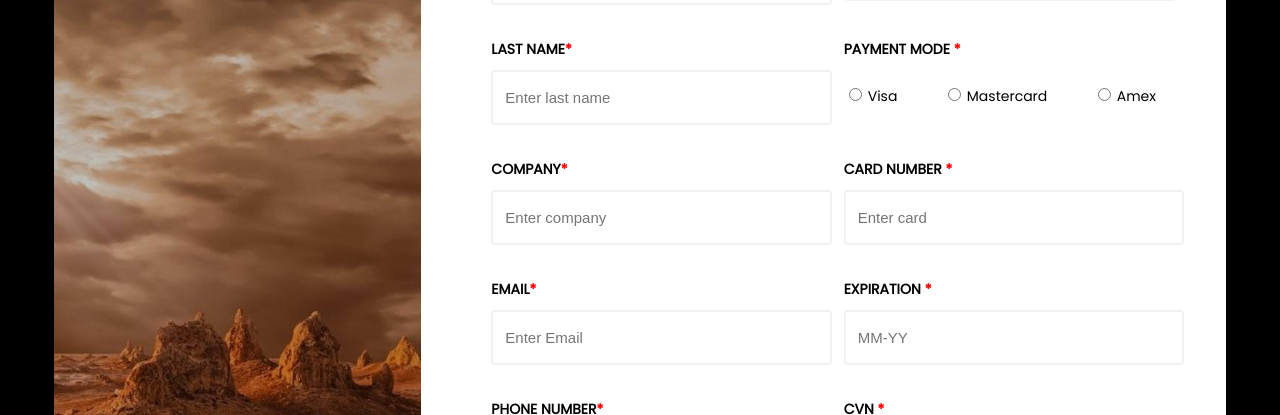
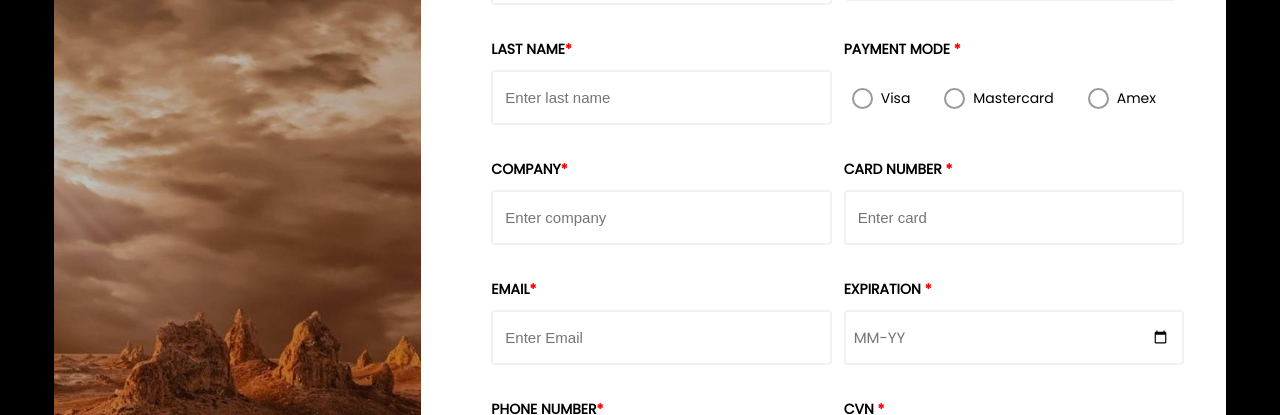
Before and after one commit to hai57/contact-form, a React (Create React App) app: page / in a window 1280 px wide. Shown: the part 181-596 px from the top of the page. Built offline with nearby package versions, Linux system fonts and the light colour scheme.

Commit message:
custom radio and datepicker

```diff
--- a/package.json
+++ b/package.json
@@ -7,7 +7,9 @@
     "@testing-library/jest-dom": "^5.16.5",
     "@testing-library/react": "^13.4.0",
     "@testing-library/user-event": "^13.5.0",
+    "flatpickr": "^4.6.13",
     "react": "^18.2.0",
+    "react-datepicker": "^4.10.0",
     "react-dom": "^18.2.0",
     "react-scripts": "^5.0.1",
     "web-vitals": "^2.1.4"
--- a/src/components/form.jsx
+++ b/src/components/form.jsx
@@ -1,7 +1,8 @@
-import React, {   useState } from "react";
+import React, { useState } from "react";
 import { v4 as uuidv4 } from "uuid";
 
 import Slider from "./slider";
+import Radio from "./radio";
 
 const dataDefault = {
   fName: "",
@@ -26,11 +27,19 @@ const Forms = () => {
 
   const [forms,setForms] = useState([]);
 
+  const formatDate = (input) => {
+    var datePart = input.split("-");
+    var first = "MM-YY";
+    if(input === "" ){
+      return first;
+    }else {
+      return  datePart[1]+ "-" +datePart[0].substring(2);
+    }
+  };
+
   const [data, setData] = useState(dataDefault);
 
   const [errForm, setErrForm] = useState({});
-
-
 
   const onHandleReset = () => {
     setData(dataDefault);
@@ -41,9 +50,8 @@ const Forms = () => {
   const onHandleSubmitError = () => {
     let err = { ...errForm };
     let regex = /^[\w-]+@([\w-]+\.)+[\w-]{2,4}$/g;
-    let  cardDate= data.expiration.split('-');
+    let cardDate= data.expiration.split('-');
     let date = new Date();
-    let currentDate = (date.getFullYear() / 100) | 0 + '';
 
     if (data.fName === "") {
       err.fName = "First name required!";
@@ -93,11 +101,7 @@ const Forms = () => {
     }
     if (data.expiration === "") {
       err.expiration = "Expiration mode required!";
-    } else  if (!/\d\d-\d\d/.test(data.expiration)) {
-      err.expiration = "Expiry date format must be MM-YY";
-    } else if (cardDate[0] < 1 || cardDate[0] > 12) {
-      err.expiration = "Expiry month must be from 00 to 12";
-    } else if (new Date(currentDate + cardDate[1], cardDate[0], 1) < date) {
+    }  else if (new Date( cardDate[0], cardDate[1], 1) < date) {
       err.expiration = "Expiry date must be this month or later";
     }
     else {
@@ -212,44 +216,10 @@ const Forms = () => {
             <label>
               PAYMENT MODE <span>*</span>
             </label>
-            <div className="radio-wrapper">
-              <div>
-                <input
-                  className="radio-inp"
-                  type={"radio"}
-                  name="payment"
-                  value="visa"
-                  id="visa"
-                  onChange={onHandleChange}
-                  checked={data.payment === "visa"}
+            <Radio
+              data={data}
+              onHandleChange={onHandleChange}
             />
-                <label htmlFor="visa">Visa</label>
-              </div>
-              <div>
-                <input
-                  className="radio-inp"
-                  type={"radio"}
-                  name="payment"
-                  value="mastercard"
-                  id="mastercard"
-                  onChange={onHandleChange}
-                  checked={data.payment === "mastercard"}
-                />
-                <label htmlFor="mastercard">Mastercard</label>
-              </div>
-              <div>
-                <input
-                  className="radio-inp"
-                  type={"radio"}
-                  name="payment"
-                  value="amex"
-                  id="amex"
-                  onChange={onHandleChange}
-                  checked={data.payment === "amex"}
-                />
-                <label htmlFor="amex">Amex</label>
-              </div>
-            </div>
             <div className="err-wrapper">
               <span className="non-valid">{errForm.payment}</span>
             </div>
@@ -303,14 +273,17 @@ const Forms = () => {
             <label>
               EXPIRATION <span>*</span>
             </label>
+            <div className="inpdate-wrapper">
               <input
-              className="inp"
+                className="inp inp-date"
                 name="expiration"
                 value={data.expiration}
-              placeholder="MM-YY"
                 onChange={onHandleChange}
                 maxLength="5"
+                type="month"
               />
+              <span>{formatDate(data.expiration)}</span>
+            </div>
             <div className="err-wrapper">
               <span className="non-valid">{errForm.expiration}</span>
             </div>
--- /dev/null
+++ b/src/components/radio.jsx
@@ -0,0 +1,55 @@
+import React from 'react'
+
+const Radio = ({data, onHandleChange}) =>  {
+  return (
+    <div className="radio-wrapper">
+      <div>
+        <label htmlFor="visa" className="radio-label">
+        <input
+          className="radio-inp"
+          type="radio"
+          name="payment"
+          id="visa"
+          value="visa"
+          onChange={onHandleChange}
+          checked={data.payment === "visa"}
+        />
+        <span className="custom-radio" />
+        Visa
+        </label>
+      </div>
+      <div>
+        <label htmlFor="mastercard" className="radio-label">
+          <input
+            className="radio-inp"
+            type="radio"
+            name="payment"
+            id="mastercard"
+            value="mastercard"
+            onChange={onHandleChange}
+            checked={data.payment === "mastercard"}
+          />
+          <span className="custom-radio" />
+          Mastercard
+        </label>
+      </div>
+      <div>
+        <label htmlFor="amex" className="radio-label">
+          <input
+            className="radio-inp"
+            type="radio"
+            name="payment"
+            id="amex"
+            value="amex"
+            onChange={onHandleChange}
+            checked={data.payment === "amex"}
+          />
+          <span className="custom-radio" />
+          Amex
+        </label>
+      </div>
+    </div>
+    );
+  };
+
+export default Radio
--- a/src/sass/_form.scss
+++ b/src/sass/_form.scss
@@ -59,8 +59,34 @@
             background-color: rgb(255, 255, 255);
           }
 
+          .inpdate-wrapper {
+            position: relative;
+
+            .inp-date::-ms-value {
+              font-size: 0;
+            }
+
+            span {
+              position: absolute;
+              top: 26px;
+              left: 10px;
+              font-size: 15px;
+              width: calc(100% - 15px);
+              height: calc(100% - 40px);
+              background-color: #fff;
+              color: #757575;
+              font-size: 15px;
+              font-weight: 100;
+              border-radius: 4px;
+            }
+          }
+
+
           .select {
             width: calc(100% + 20px);
+            cursor: pointer;
+            background-color: #FFF;
+
           }
 
           span {
@@ -78,13 +104,52 @@
             justify-content: space-between;
             align-items: center;
 
-            label {
+            .radio-label {
               margin-left: 3px;
               font-weight: 100;
-            }
+              cursor: pointer;
 
-            .radio-inp {
-              accent-color: var(--default-color);
+              .custom-radio {
+                position: relative;
+                left: -8px;
+                top: 6px;
+                width: 17px;
+                height: 17px;
+                border: 2px solid #9a9a9a;
+                border-radius: 50%;
+                display: inline-block;
+                cursor: pointer;
+
+                &.custom-radio::after {
+                  content: '';
+                  width: 12px;
+                  height: 12px;
+                  position: absolute;
+                  top: 50%;
+                  left: 50%;
+                  transform: translate(-50%, -50%);
+                  border-radius: 50%;
+                  transition: opacity 0.2s;
+                  background: var(--default-color);
+                  opacity: 0;
+                  pointer-events: none;
+                }
+              }
+
+              .radio-inp {
+                margin: 0;
+                visibility: hidden;
+
+                &:checked {
+                  +span {
+                    border: 2px solid var(--default-color);
+                  }
+
+                  +span:after {
+                    opacity: 1;
+                  }
+                }
+              }
             }
           }
         }
--- a/src/sass/index.css
+++ b/src/sass/index.css
@@ -83,8 +83,32 @@ body {
   background-color: white;
 }
 
+.container .content form .container-inp .form-group .inpdate-wrapper {
+  position: relative;
+}
+
+.container .content form .container-inp .form-group .inpdate-wrapper .inp-date::-ms-value {
+  font-size: 0;
+}
+
+.container .content form .container-inp .form-group .inpdate-wrapper span {
+  position: absolute;
+  top: 26px;
+  left: 10px;
+  font-size: 15px;
+  width: calc(100% - 15px);
+  height: calc(100% - 40px);
+  background-color: #fff;
+  color: #757575;
+  font-size: 15px;
+  font-weight: 100;
+  border-radius: 4px;
+}
+
 .container .content form .container-inp .form-group .select {
   width: calc(100% + 20px);
+  cursor: pointer;
+  background-color: #FFF;
 }
 
 .container .content form .container-inp .form-group span {
@@ -109,13 +133,52 @@ body {
           align-items: center;
 }
 
-.container .content form .container-inp .form-group .radio-wrapper label {
+.container .content form .container-inp .form-group .radio-wrapper .radio-label {
   margin-left: 3px;
   font-weight: 100;
+  cursor: pointer;
 }
 
-.container .content form .container-inp .form-group .radio-wrapper .radio-inp {
-  accent-color: var(--default-color);
+.container .content form .container-inp .form-group .radio-wrapper .radio-label .custom-radio {
+  position: relative;
+  left: -8px;
+  top: 6px;
+  width: 17px;
+  height: 17px;
+  border: 2px solid #9a9a9a;
+  border-radius: 50%;
+  display: inline-block;
+  cursor: pointer;
+}
+
+.container .content form .container-inp .form-group .radio-wrapper .radio-label .custom-radio.custom-radio::after {
+  content: '';
+  width: 12px;
+  height: 12px;
+  position: absolute;
+  top: 50%;
+  left: 50%;
+  -webkit-transform: translate(-50%, -50%);
+          transform: translate(-50%, -50%);
+  border-radius: 50%;
+  -webkit-transition: opacity 0.2s;
+  transition: opacity 0.2s;
+  background: var(--default-color);
+  opacity: 0;
+  pointer-events: none;
+}
+
+.container .content form .container-inp .form-group .radio-wrapper .radio-label .radio-inp {
+  margin: 0;
+  visibility: hidden;
+}
+
+.container .content form .container-inp .form-group .radio-wrapper .radio-label .radio-inp:checked + span {
+  border: 2px solid var(--default-color);
+}
+
+.container .content form .container-inp .form-group .radio-wrapper .radio-label .radio-inp:checked + span:after {
+  opacity: 1;
 }
 
 .container .content form .container-inp .slider {
@@ -192,6 +255,7 @@ body {
   width: 100%;
   height: 6px;
   background-color: #f1f1f1;
+  cursor: pointer;
 }
 
 .slide .line .start {
@@ -208,12 +272,11 @@ body {
 }
 
 .slide input::-webkit-slider-thumb {
-  width: 30px;
+  width: 45px;
+  height: 10px;
   -webkit-appearance: none;
-  height: 10px;
   cursor: ew-resize;
   color: #f1f1f1;
-  background-color: red;
   -webkit-box-shadow: -1000px 0 0 1000px var(--default-color);
           box-shadow: -1000px 0 0 1000px var(--default-color);
 }
@@ -229,8 +292,9 @@ body {
   top: -10px;
   left: 0;
   color: black;
+  z-index: 3;
+  background: var(--default-color);
   pointer-events: none;
-  background: var(--default-color);
 }
 
 .slide .lb-donate .spa-donate {
@@ -242,7 +306,6 @@ body {
   font-size: 0.9em;
   -webkit-transform: translateX(-50%);
           transform: translateX(-50%);
-  z-index: 5;
   color: white !important;
 }
 
```
Also changed, not shown: src/sass/_slider.scss (+5 -5 lines), src/components/slider.jsx (renamed from src/components/slider.js), 2 other files (tests, documents, lock files or other folders). Lines whose indentation alone changed are shown as unchanged.
